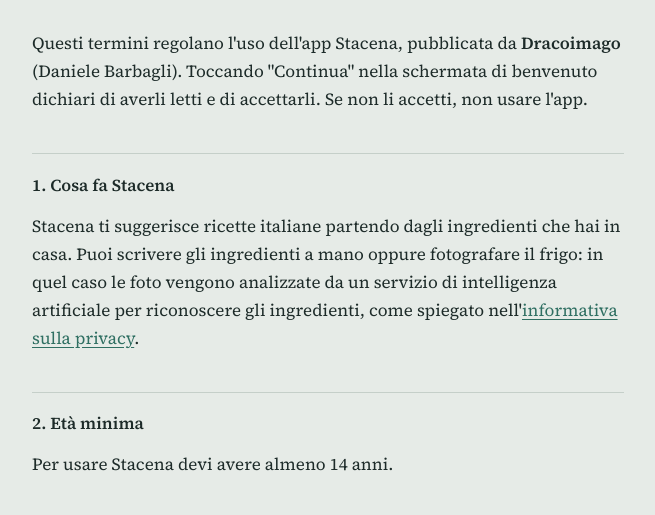
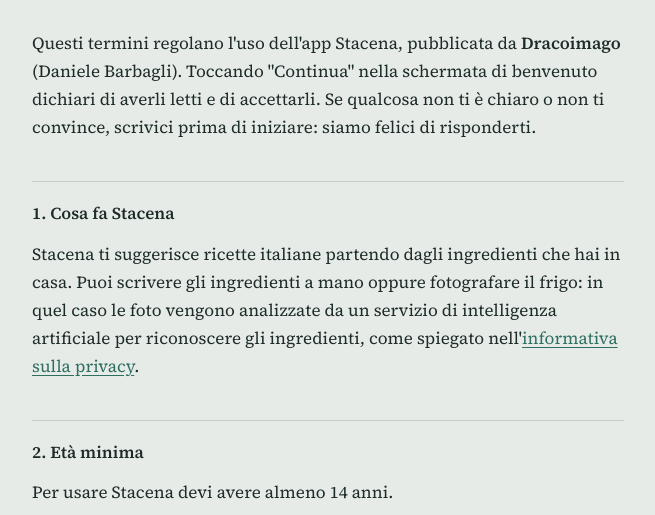
Before and after one commit to nomediprova100-ops/dracoimago-sito, a plain HTML site: page stacena/termini/index.html in a window 1280 px wide. Shown: the part 233-748 px from the top of the page, without its empty margins (312-967 px from the left). Drawn offline with nearby package versions, Linux system fonts and the light colour scheme.

Commit message:
Stacena: termini, frase iniziale più morbida

```diff
--- a/stacena/termini/index.html
+++ b/stacena/termini/index.html
@@ -17,7 +17,7 @@
   <h1>Stacena</h1>
   <p class="sottotitolo">Termini e Condizioni</p>
 
-  <p>Questi termini regolano l'uso dell'app Stacena, pubblicata da <strong>Dracoimago</strong> (Daniele Barbagli). Toccando "Continua" nella schermata di benvenuto dichiari di averli letti e di accettarli. Se non li accetti, non usare l'app.</p>
+  <p>Questi termini regolano l'uso dell'app Stacena, pubblicata da <strong>Dracoimago</strong> (Daniele Barbagli). Toccando "Continua" nella schermata di benvenuto dichiari di averli letti e di accettarli. Se qualcosa non ti è chiaro o non ti convince, scrivici prima di iniziare: siamo felici di risponderti.</p>
 
   <h2>1. Cosa fa Stacena</h2>
   <p>Stacena ti suggerisce ricette italiane partendo dagli ingredienti che hai in casa. Puoi scrivere gli ingredienti a mano oppure fotografare il frigo: in quel caso le foto vengono analizzate da un servizio di intelligenza artificiale per riconoscere gli ingredienti, come spiegato nell'<a href="../privacy/">informativa sulla privacy</a>.</p>
```
